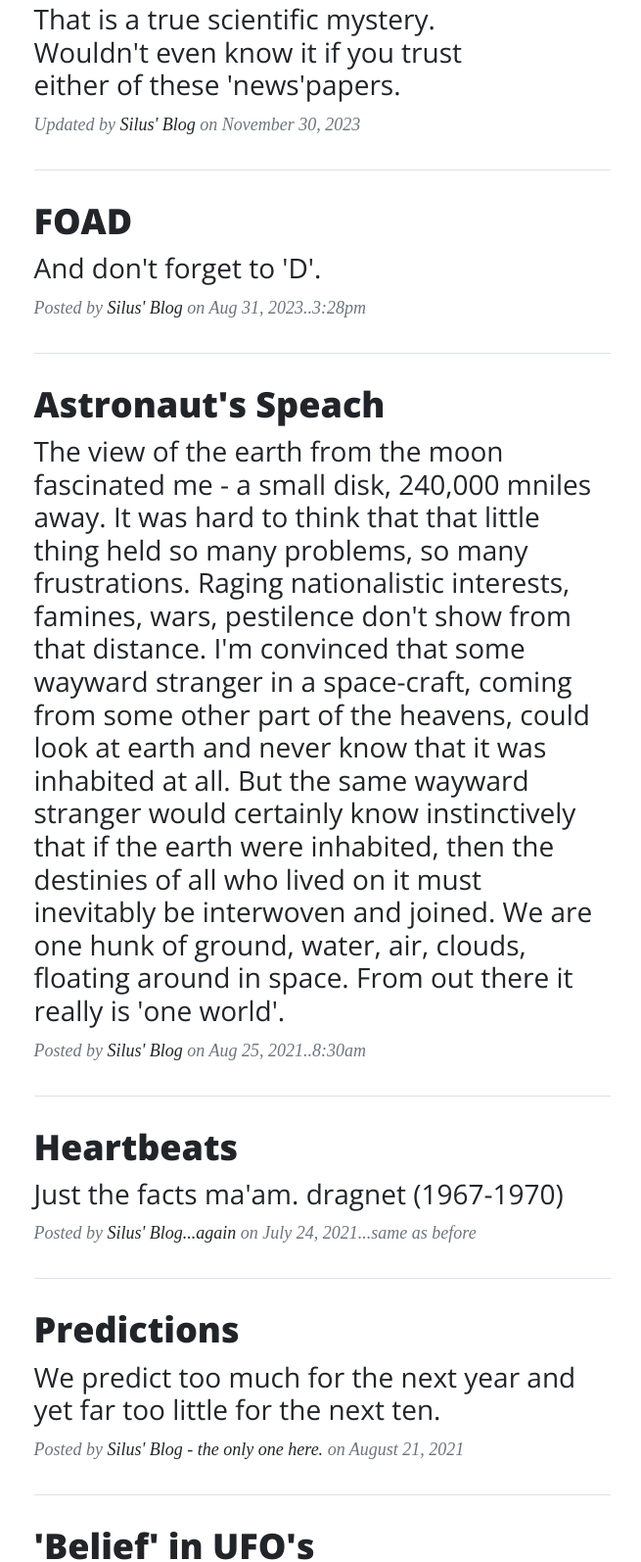
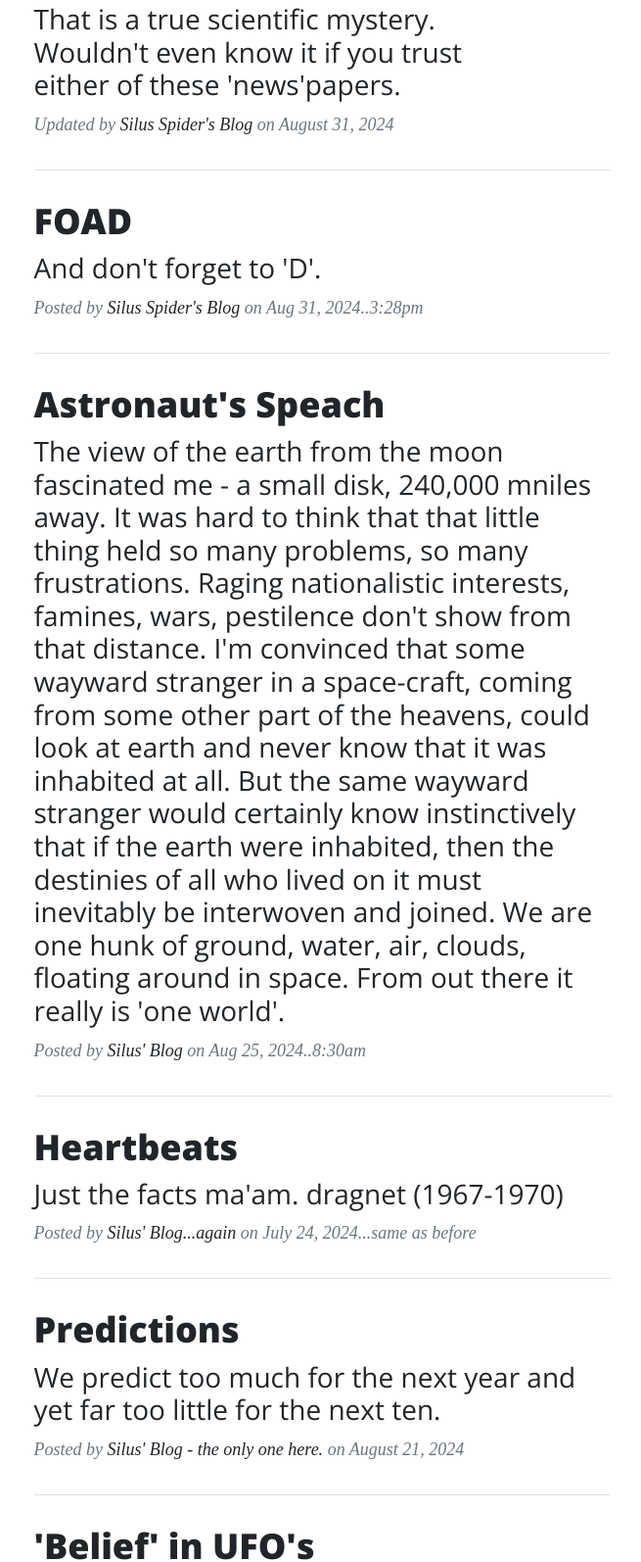
Before and after one commit to bbauska/SilusSpider, a plain HTML site: page post.html in a window 1280 px wide. Shown: the part 1769-3363 px from the top of the page at 98% size, without its empty margins (311-966 px from the left). Drawn offline with nearby package versions, Linux system fonts and the light colour scheme.

Commit message:
Update post.html

```diff
--- a/post.html
+++ b/post.html
@@ -8,7 +8,7 @@
     <meta name="viewport" content="width=device-width, initial-scale=1, shrink-to-fit=no" />
     <meta name="title" content="Post - Silus' Blog"
     <meta name="description" content="Post - Silus' Blog: web site named silusblog.bauska.org giving a wee bit of 'blog'
-      of what I write about.  Now shifting.  So, it's a work in progress.  UFO Disclosure since 1997." />
+      of what I write about. Now shifting. So, it's a work in progress. UFO Disclosure since 1997." />
     <meta name="author" content="Brian Bauska (bbauska)" />
     <title>Post - Silus' Blog</title>
     <link rel="icon" type="image/x-icon" href="assets/img/favicon.ico" />
@@ -89,8 +89,8 @@
             </a>  <!-- href="index.html" -->
               <p class="post-meta">
               Updated by
-              <a href="post.html">Silus' Blog</a>
-              on November 30, 2023
+              <a href="post.html">Silus Spider's Blog</a>
+              on August 31, 2024
             </p>
           </div>  <!-- class="post-preview" -->
           <!-- foad -->
@@ -103,8 +103,8 @@
             </a>
             <p class="post-meta">
               Posted by
-              <a href="ufo.html">Silus' Blog</a>
-              on Aug 31, 2023..3:28pm
+              <a href="top50.html">Silus Spider's Blog</a>
+              on Aug 31, 2024..3:28pm
             </p>
           </div>  <!-- class="post-preview" -->
           <!-- astronaut's speach -->
@@ -127,21 +127,21 @@
             <p class="post-meta">
               Posted by
               <a href="post.html">Silus' Blog</a>
-              on Aug 25, 2021..8:30am
+              on Aug 25, 2024..8:30am
             </p>  <!-- class="post-meta" -->
           </div>  <!-- class="post-preview" -->
           <!-- heartbeats -->
           <hr class="my-4" />
           <!-- post preview -->
           <div class="post-preview">
-            <a href="dragnet.html">
+            <a href="post.html">
               <h2 class="post-title">Heartbeats</h2>
               <h3 class="post-subtitle">Just the facts ma'am.  dragnet (1967-1970)</h3>
             </a>
             <p class="post-meta">
               Posted by
               <a href="index.html">Silus' Blog...again</a>
-              on July 24, 2021...same as before
+              on July 24, 2024...same as before
             </p>
           </div>  <!-- class="post-preview" -->
           <!-- predictions -->
@@ -155,7 +155,7 @@
             <p class="post-meta">
               Posted by
               <a href="https://silus-blog.bauska.org">Silus' Blog - the only one here.</a>
-              on August 21, 2021
+              on August 21, 2024
             </p>
           </div>  <!-- class="post-preview" -->
           <!-- stop nasa's lies and remove the liars -->
@@ -170,7 +170,7 @@
             <p class="post-meta">
               Posted by
               <a href="https://silusblog.bauska.org">Silus' Blog - the only one here.</a>
-              on August 21, 2021
+              on August 21, 2024
             </p>
           </div>  <!-- class="post-preview" -->
           <!-- stop nasa's lies and remove the liars -->
@@ -184,7 +184,7 @@
             </a>
             <p class="post-meta">
               Posted by
-              <a href="mic-posts.html">MIC Posts - absolute criminals.</a>
+              <a href="post.html">MIC Posts - absolute criminals.</a>
               on January 8, 2024
             </p>
           </div>  <!-- class="post-preview" -->
@@ -199,7 +199,7 @@
             <p class="post-meta">
               Posted by
               <a href="nasa.html">Space exploration.  More specifically, NASA.</a>
-              on July 8, 2021
+              on July 8, 2024
             </p>
           </div>  <!-- class="post-preview" -->
           <!-- emperor of icecream -->
@@ -267,7 +267,7 @@ A testament to their golden days.
             </a>  <!-- href="post.html" -->
             <p class="post-meta">
               Posted to
-              <a href="index.html">Silus' Blog</a>
+              <a href="index.html">Silus Spider's Blog</a>
               on July 8, 2024
             </p>
           </div>  <!-- class="post-preview" -->
@@ -281,14 +281,14 @@ A testament to their golden days.
             </a>  <!-- href="post.html" -->
             <p class="post-meta">
               Posted to
-              <a href="index.html">Silus' Blog</a>
+              <a href="index.html">Silus Spider's Blog</a>
               on Jan 15, 2024
             </p>
           </div>  <!-- class="post-preview" -->
           <!-- divider -->
           <hr class="my-4" />
           <!-- pager -->
-          <div class="d-flex justify-content-end mb-4"><a class="btn btn-primary text-uppercase" href="older-posts.html">Older Posts →</a></div>
+          <div class="d-flex justify-content-end mb-4"><a class="btn btn-primary text-uppercase" href="index.html">Older Posts →</a></div>
         </div>  <!-- class="col-md-10 col-lg-8 col-xl-7" -->
       </div>  <!-- class="row gx-4 gx-lg-5 justify-content-center" -->
     </div>  <!-- class="container px-4 px-lg-5" -->
```
